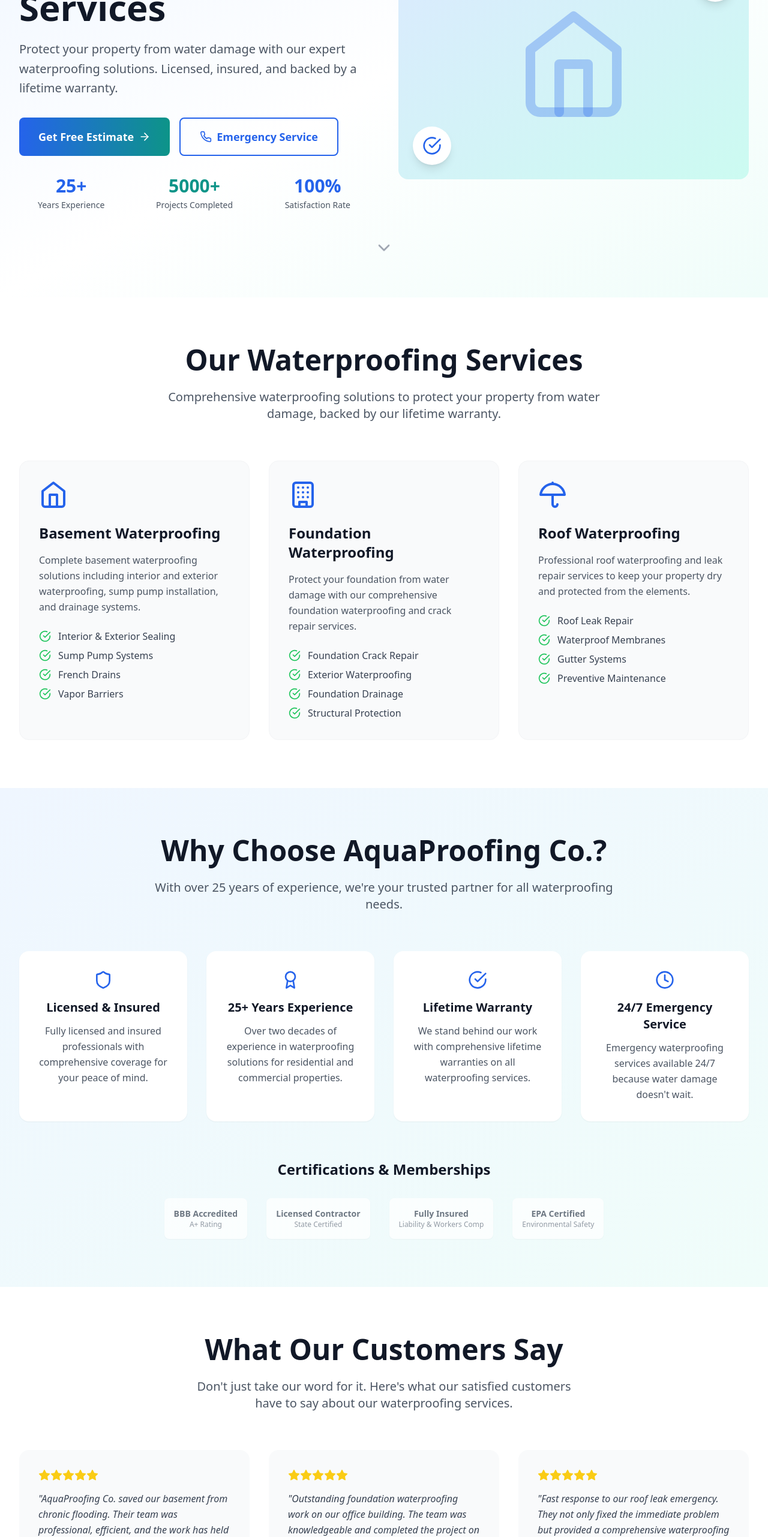
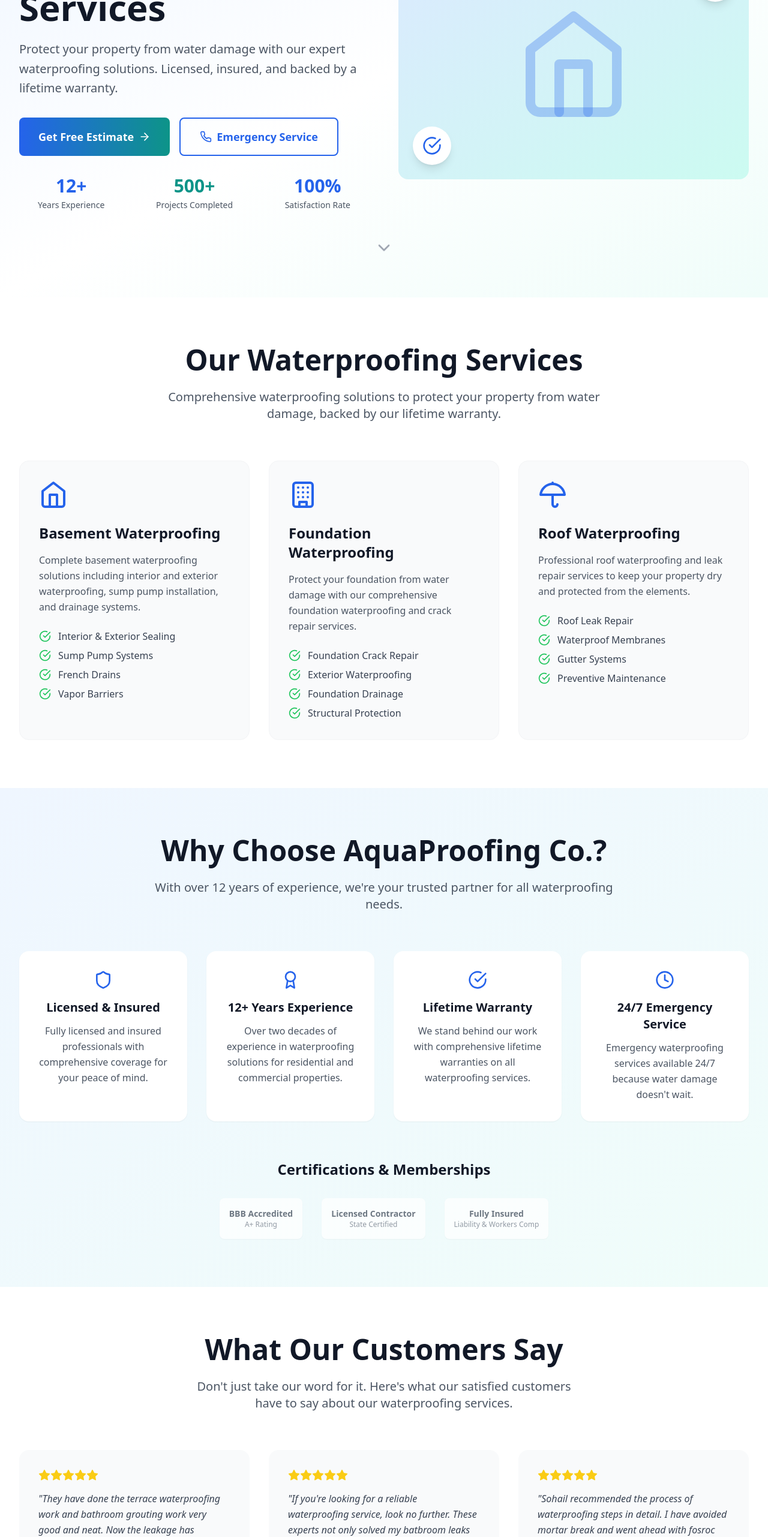
Before and after one commit to Wakar1992/aquaproofing, a React (Vite) app: page / in a window 1280 px wide. Shown: the part 234-2797 px from the top of the page at 60% size. Built offline with nearby package versions, Linux system fonts and the light colour scheme.

Commit message:
commit 4

```diff
--- a/src/App.tsx
+++ b/src/App.tsx
@@ -119,7 +119,7 @@ function App() {
     },
     {
       icon: <Award className="w-8 h-8" />,
-      title: "25+ Years Experience",
+      title: "12+ Years Experience",
       description: "Over two decades of experience in waterproofing solutions for residential and commercial properties."
     },
     {
@@ -136,25 +136,25 @@ function App() {
 
   const testimonials = [
     {
-      name: "Sarah Mitchell",
-      location: "Downtown Resident",
+      name: "Prad",
+      location: "Vidayaranpura, Bangalore",
       rating: 5,
-      text: "AquaProofing Co. saved our basement from chronic flooding. Their team was professional, efficient, and the work has held up perfectly for over 3 years now.",
-      service: "Basement Waterproofing"
+      text: "They have done the terrace waterproofing work and bathroom grouting work very good and neat. Now the leakage has stopped.good service. Reasonable price.Highly recommended.",
+      service: "Terrace Waterproofing"
     },
     {
-      name: "Mike Thompson",
-      location: "Commercial Property Owner",
+      name: "Surendra Mishra",
+      location: "Kudlu gate, Bangalore",
       rating: 5,
-      text: "Outstanding foundation waterproofing work on our office building. The team was knowledgeable and completed the project on time and within budget.",
-      service: "Foundation Waterproofing"
+      text: "If you're looking for a reliable waterproofing service, look no further. These experts not only solved my batbroom leaks but also left the place spotless. Their quality of work and professionalism are unmatched.",
+      service: "Bathroom Waterproofing"
     },
     {
-      name: "Jennifer Lee",
-      location: "Homeowner",
+      name: "Vijay s",
+      location: "Bommanahalli, Bangalore",
       rating: 5,
-      text: "Fast response to our roof leak emergency. They not only fixed the immediate problem but provided a comprehensive waterproofing solution.",
-      service: "Roof Waterproofing"
+      text: "Sohail recommended the process of waterproofing steps in detail. I have avoided mortar break and went ahead with fosroc waterproofing. This method is so neat and the best solution for terrace floor cracks.",
+      service: "Terrace Waterproofing"
     }
   ];
 
@@ -232,18 +232,18 @@ function App() {
                   Get Free Estimate
                   <ArrowRight className="ml-2 w-5 h-5 group-hover:translate-x-1 transition-transform" />
                 </a>
-                <a href="tel:+1-555-AQUA-PRO" className="border-2 border-blue-600 text-blue-600 px-8 py-4 rounded-lg text-lg font-semibold hover:bg-blue-600 hover:text-white transition-all flex items-center justify-center">
+                <a href="tel:+919166538689" className="border-2 border-blue-600 text-blue-600 px-8 py-4 rounded-lg text-lg font-semibold hover:bg-blue-600 hover:text-white transition-all flex items-center justify-center">
                   <Phone className="mr-2 w-5 h-5" />
                   Emergency Service
                 </a>
               </div>
               <div className="grid grid-cols-3 gap-8 text-center">
                 <div>
-                  <div className="text-3xl font-bold text-blue-600 mb-1">25+</div>
+                  <div className="text-3xl font-bold text-blue-600 mb-1">12+</div>
                   <div className="text-sm text-gray-600">Years Experience</div>
                 </div>
                 <div>
-                  <div className="text-3xl font-bold text-teal-600 mb-1">5000+</div>
+                  <div className="text-3xl font-bold text-teal-600 mb-1">500+</div>
                   <div className="text-sm text-gray-600">Projects Completed</div>
                 </div>
                 <div>
@@ -316,7 +316,7 @@ function App() {
               Why Choose AquaProofing Co.?
             </h2>
             <p className="text-xl text-gray-600 max-w-3xl mx-auto">
-              With over 25 years of experience, we're your trusted partner for all waterproofing needs.
+              With over 12 years of experience, we're your trusted partner for all waterproofing needs.
             </p>
           </div>
 
@@ -347,10 +347,6 @@ function App() {
               <div className="bg-white rounded-lg p-4 shadow-sm">
                 <div className="text-sm font-semibold text-gray-700">Fully Insured</div>
                 <div className="text-xs text-gray-500">Liability & Workers Comp</div>
-              </div>
-              <div className="bg-white rounded-lg p-4 shadow-sm">
-                <div className="text-sm font-semibold text-gray-700">EPA Certified</div>
-                <div className="text-xs text-gray-500">Environmental Safety</div>
               </div>
             </div>
           </div>
@@ -413,8 +409,8 @@ function App() {
                   <Phone className="w-6 h-6 text-blue-200 mr-4 mt-1 flex-shrink-0" />
                   <div>
                     <div className="font-semibold">Phone</div>
-                    <a href="tel:+1-555-AQUA-PRO" className="text-blue-200 hover:text-white transition-colors">
-                      (555) AQUA-PRO
+                    <a href="tel:+919166538689" className="text-blue-200 hover:text-white transition-colors">
+                      (9136638689) AQUAPROOFING
                     </a>
                     <div className="text-sm text-blue-200 mt-1">24/7 Emergency Service Available</div>
                   </div>
@@ -424,8 +420,8 @@ function App() {
                   <Mail className="w-6 h-6 text-blue-200 mr-4 mt-1 flex-shrink-0" />
                   <div>
                     <div className="font-semibold">Email</div>
-                    <a href="mailto:info@aquaproofingco.com" className="text-blue-200 hover:text-white transition-colors">
-                      info@aquaproofingco.com
+                    <a href="mailto:aquaproofing.co@gmail.com" className="text-blue-200 hover:text-white transition-colors">
+                      aquaproofing.co@gmail.com
                     </a>
                   </div>
                 </div>
@@ -435,8 +431,9 @@ function App() {
                   <div>
                     <div className="font-semibold">Service Area</div>
                     <div className="text-blue-200">
-                      123 Waterproof Lane<br />
-                      Your City, YS 12345<br />
+                      2, 14th MAIN, 13TH cross, KEB Rd,<br />
+                      Old Madiwala, 1st Stage, BTM Layout<br />
+                      Bengaluru, Karnataka 560068<br />
                       <span className="text-sm">Serving a 50-mile radius</span>
                     </div>
                   </div>
@@ -448,8 +445,8 @@ function App() {
                     <div className="font-semibold">Business Hours</div>
                     <div className="text-blue-200">
                       Monday - Friday: 8:00 AM - 6:00 PM<br />
-                      Saturday: 9:00 AM - 5:00 PM<br />
-                      Sunday: Emergency Service Only
+                      Saturday: 6:00 AM - 9:00 PM<br />
+                      Sunday: 6:00 AM - 9:00 PM
                     </div>
                   </div>
                 </div>
@@ -518,7 +515,7 @@ function App() {
                     name="phone"
                     required
                     className="w-full px-4 py-3 border border-gray-300 rounded-lg focus:ring-2 focus:ring-blue-500 focus:border-transparent transition-colors"
-                    placeholder="(555) 123-4567"
+                    placeholder="(+91) 123-4567890"
                   />
                 </div>
 
@@ -672,14 +669,14 @@ function App() {
               <div className="space-y-3 text-gray-400">
                 <div className="flex items-center">
                   <Phone className="w-4 h-4 mr-3 flex-shrink-0" />
-                  <a href="tel:+1-555-AQUA-PRO" className="hover:text-white transition-colors">
-                    (555) AQUA-PRO
+                  <a href="tel:+919166538689" className="hover:text-white transition-colors">
+                    (9136638689) AQUAPROOFING
                   </a>
                 </div>
                 <div className="flex items-center">
                   <Mail className="w-4 h-4 mr-3 flex-shrink-0" />
-                  <a href="mailto:info@aquaproofingco.com" className="hover:text-white transition-colors">
-                    info@aquaproofingco.com
+                  <a href="mailto:aquaproofing.co@gmail.com" className="hover:text-white transition-colors">
+                    aquaproofing.co@gmail.com
                   </a>
                 </div>
                 <div className="flex items-start">
```
